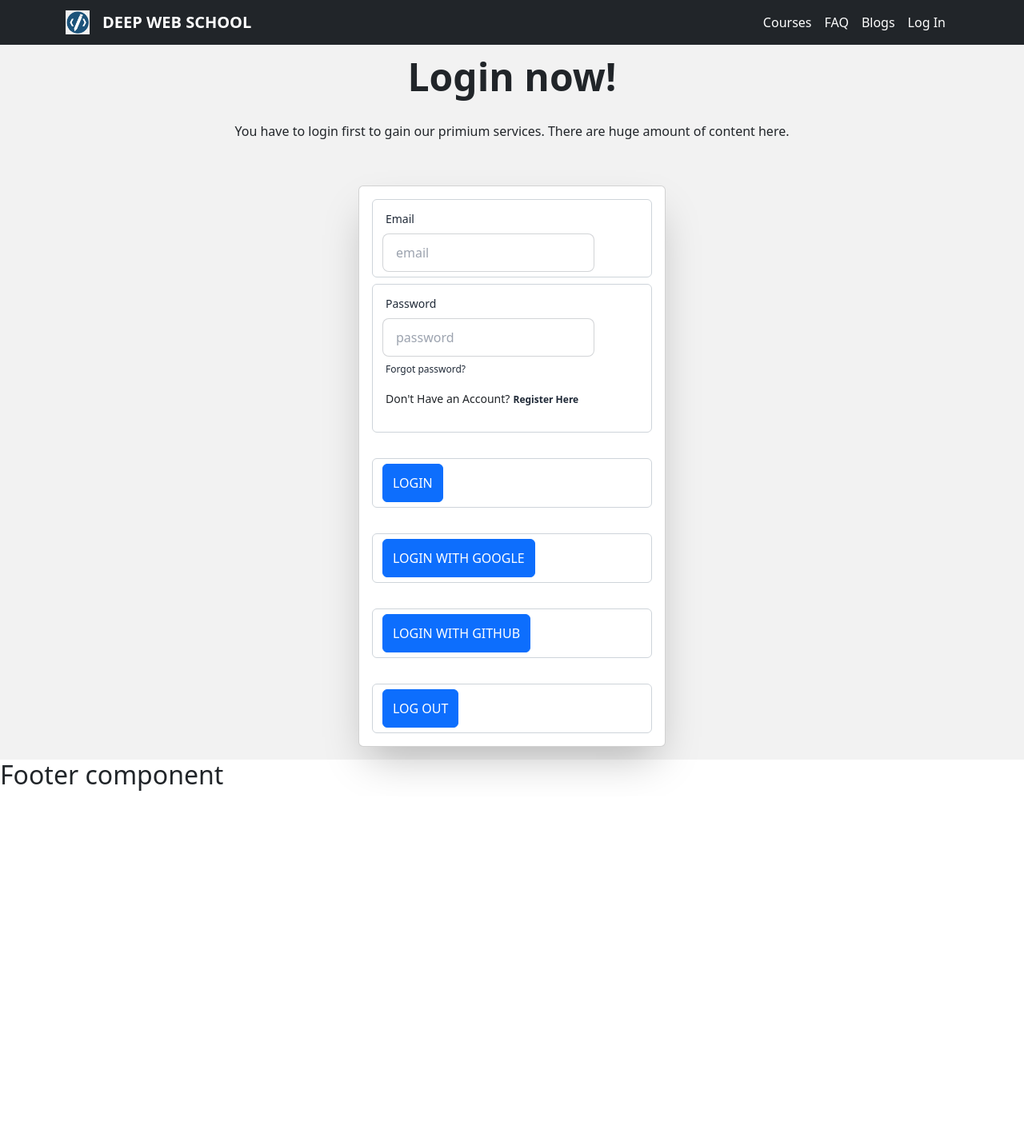
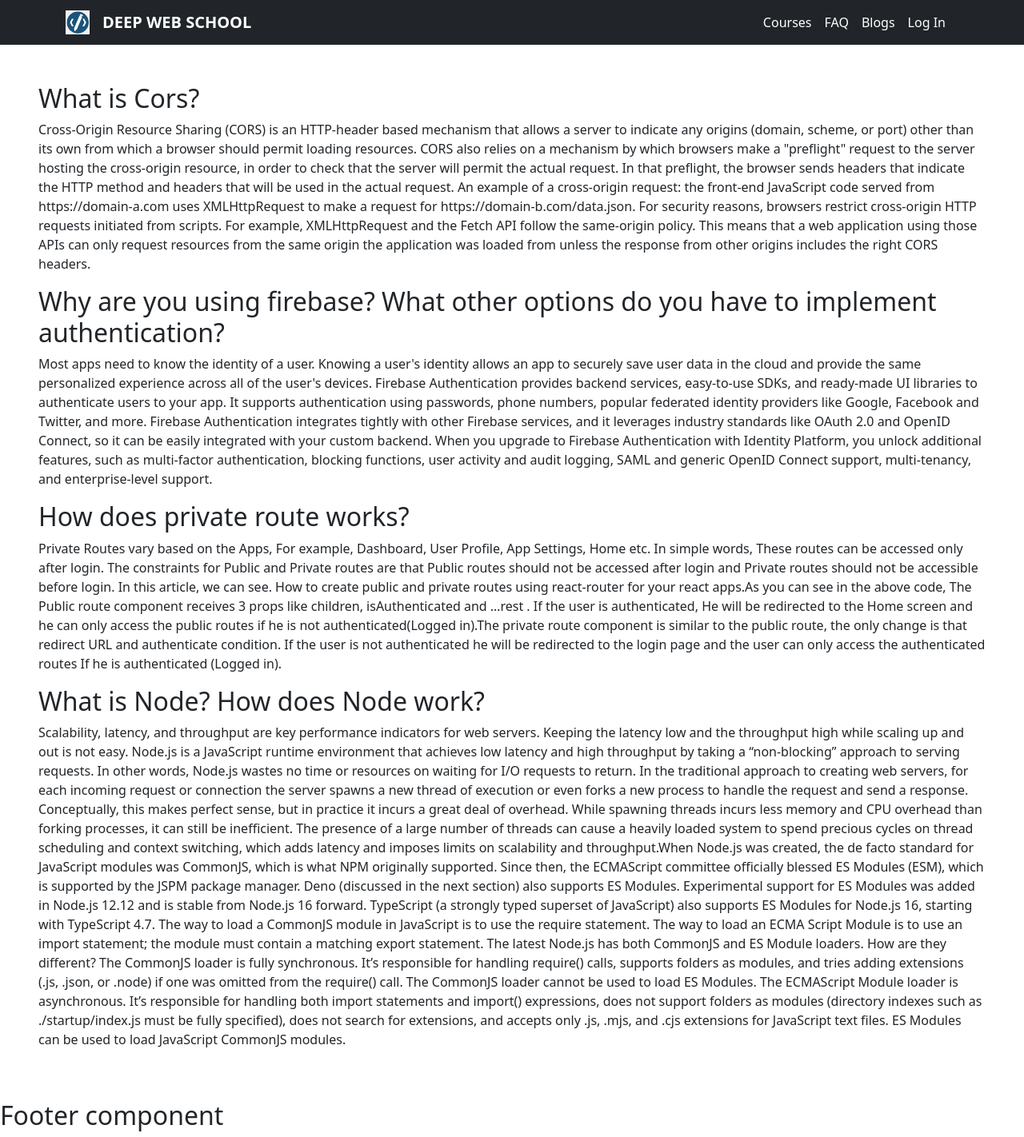
Before and after one commit to mdshakil-ctg/deep-web-school, a React (Create React App) app: page / in a window 1280 px wide. Shown: the whole page at 80% size. Before the commit the page ends 996 px from the top, so only its background shows below. Built offline with nearby package versions, Linux system fonts and the light colour scheme; no server answers.

Commit message:
blog section added

```diff
--- /dev/null
+++ b/src/PrivateRoute/PrivateRoute.js
@@ -0,0 +1,17 @@
+import React, { useContext } from 'react';
+import { Navigate, useLocation } from 'react-router-dom';
+import { AuthContext } from './../contexts/UserContext';
+
+const PrivateRoute = ({children}) => {
+   const {user} = useContext(AuthContext);
+   const location = useLocation();
+
+   if(!user){
+      return <Navigate to='/login' state={{from: location}} replace ></Navigate>
+   }
+
+      return children;
+
+};
+
+export default PrivateRoute;
--- /dev/null
+++ b/src/components/CheckOut/CheckOut.js
@@ -0,0 +1,14 @@
+import React from 'react';
+import { useLoaderData } from 'react-router-dom';
+
+const CheckOut = () => {
+   const data = useLoaderData();
+   const {name} = data ;
+   return (
+      <div>
+         <h1>this is private checkout page for: {name}</h1>
+      </div>
+   );
+};
+
+export default CheckOut;
--- a/src/components/CourseDetails/CourseDetails.js
+++ b/src/components/CourseDetails/CourseDetails.js
@@ -4,8 +4,7 @@
 import { Link } from 'react-router-dom';
 
 const CourseDetails = ({course}) => {
-   const {id, image_url, discription, name, price, ratings, students, instructor, course_id, details} = course;
-   console.log(course);
+   const { image_url, name, price, ratings, course_id, details} = course;
    return (
       <Card style={{ width: '18rem' }}>
       <Card.Img variant="top" src={image_url} alt='#' />
--- a/src/components/Header/Header.js
+++ b/src/components/Header/Header.js
@@ -10,8 +10,13 @@
 
 const Header = () => {
 
-    const {user} = useContext(AuthContext);
-    console.log(user);
+    const {user, logOut} = useContext(AuthContext);
+
+    const handleLogout = () =>{
+      logOut()
+      .then(result => console.log(result))
+      .catch(err => console.error(err))
+    }
    return (
       <Navbar collapseOnSelect expand="lg" bg="dark" variant="dark">
       <Container>
@@ -27,10 +32,17 @@
               <Link to='/blogs' className='text-decoration-none text-white'>Blogs</Link>
             </Nav>
             <Nav>
-              <Link to='/login' className='mx-3 text-decoration-none text-white'>Log In</Link>
+
+
             </Nav>
             {/* <img src={user.photoURL} alt=''></img> */}
             {/* <p>{user.displayName}</p> */}
+
+            {
+              user?.uid ? <Link onClick={handleLogout}>Log out</Link> : <Link to='/login' className='mx-3 text-decoration-none text-white'>Log In</Link>
+            }
+
+
           </Nav>
         </Navbar.Collapse>
       </Container>
--- /dev/null
+++ b/src/components/blogs/Blogs.js
@@ -0,0 +1,109 @@
+import React from "react";
+
+const Blogs = () => {
+  return (
+    <div className="p-5">
+      <h2>What is Cors?</h2>
+      <p>
+        Cross-Origin Resource Sharing (CORS) is an HTTP-header based mechanism
+        that allows a server to indicate any origins (domain, scheme, or port)
+        other than its own from which a browser should permit loading resources.
+        CORS also relies on a mechanism by which browsers make a "preflight"
+        request to the server hosting the cross-origin resource, in order to
+        check that the server will permit the actual request. In that preflight,
+        the browser sends headers that indicate the HTTP method and headers that
+        will be used in the actual request. An example of a cross-origin
+        request: the front-end JavaScript code served from https://domain-a.com
+        uses XMLHttpRequest to make a request for
+        https://domain-b.com/data.json. For security reasons, browsers restrict
+        cross-origin HTTP requests initiated from scripts. For example,
+        XMLHttpRequest and the Fetch API follow the same-origin policy. This
+        means that a web application using those APIs can only request resources
+        from the same origin the application was loaded from unless the response
+        from other origins includes the right CORS headers.
+      </p>
+
+      <h2>
+        Why are you using firebase? What other options do you have to implement
+        authentication?
+      </h2>
+      <p>
+        Most apps need to know the identity of a user. Knowing a user's identity
+        allows an app to securely save user data in the cloud and provide the
+        same personalized experience across all of the user's devices. Firebase
+        Authentication provides backend services, easy-to-use SDKs, and
+        ready-made UI libraries to authenticate users to your app. It supports
+        authentication using passwords, phone numbers, popular federated
+        identity providers like Google, Facebook and Twitter, and more. Firebase
+        Authentication integrates tightly with other Firebase services, and it
+        leverages industry standards like OAuth 2.0 and OpenID Connect, so it
+        can be easily integrated with your custom backend. When you upgrade to
+        Firebase Authentication with Identity Platform, you unlock additional
+        features, such as multi-factor authentication, blocking functions, user
+        activity and audit logging, SAML and generic OpenID Connect support,
+        multi-tenancy, and enterprise-level support.
+      </p>
+
+      <h2>How does private route works?</h2>
+      <p>
+        Private Routes vary based on the Apps, For example, Dashboard, User
+        Profile, App Settings, Home etc. In simple words, These routes can be
+        accessed only after login. The constraints for Public and Private routes
+        are that Public routes should not be accessed after login and Private
+        routes should not be accessible before login. In this article, we can
+        see. How to create public and private routes using react-router for your
+        react apps.As you can see in the above code, The Public route component
+        receives 3 props like children, isAuthenticated and …rest . If the user
+        is authenticated, He will be redirected to the Home screen and he can
+        only access the public routes if he is not authenticated(Logged in).The
+        private route component is similar to the public route, the only change
+        is that redirect URL and authenticate condition. If the user is not
+        authenticated he will be redirected to the login page and the user can
+        only access the authenticated routes If he is authenticated (Logged in).
+      </p>
+
+      <h2>What is Node? How does Node work?</h2>
+      <p>
+        Scalability, latency, and throughput are key performance indicators for
+        web servers. Keeping the latency low and the throughput high while
+        scaling up and out is not easy. Node.js is a JavaScript runtime
+        environment that achieves low latency and high throughput by taking a
+        “non-blocking” approach to serving requests. In other words, Node.js
+        wastes no time or resources on waiting for I/O requests to return. In
+        the traditional approach to creating web servers, for each incoming
+        request or connection the server spawns a new thread of execution or
+        even forks a new process to handle the request and send a response.
+        Conceptually, this makes perfect sense, but in practice it incurs a
+        great deal of overhead. While spawning threads incurs less memory and
+        CPU overhead than forking processes, it can still be inefficient. The
+        presence of a large number of threads can cause a heavily loaded system
+        to spend precious cycles on thread scheduling and context switching,
+        which adds latency and imposes limits on scalability and throughput.When
+        Node.js was created, the de facto standard for JavaScript modules was
+        CommonJS, which is what NPM originally supported. Since then, the
+        ECMAScript committee officially blessed ES Modules (ESM), which is
+        supported by the JSPM package manager. Deno (discussed in the next
+        section) also supports ES Modules. Experimental support for ES Modules
+        was added in Node.js 12.12 and is stable from Node.js 16 forward.
+        TypeScript (a strongly typed superset of JavaScript) also supports ES
+        Modules for Node.js 16, starting with TypeScript 4.7. The way to load a
+        CommonJS module in JavaScript is to use the require statement. The way
+        to load an ECMA Script Module is to use an import statement; the module
+        must contain a matching export statement. The latest Node.js has both
+        CommonJS and ES Module loaders. How are they different? The CommonJS
+        loader is fully synchronous. It’s responsible for handling require()
+        calls, supports folders as modules, and tries adding extensions (.js,
+        .json, or .node) if one was omitted from the require() call. The
+        CommonJS loader cannot be used to load ES Modules. The ECMAScript Module
+        loader is asynchronous. It’s responsible for handling both import
+        statements and import() expressions, does not support folders as modules
+        (directory indexes such as ./startup/index.js must be fully specified),
+        does not search for extensions, and accepts only .js, .mjs, and .cjs
+        extensions for JavaScript text files. ES Modules can be used to load
+        JavaScript CommonJS modules.
+      </p>
+    </div>
+  );
+};
+
+export default Blogs;
--- a/src/components/login/Login.js
+++ b/src/components/login/Login.js
@@ -1,10 +1,13 @@
 import React, { useContext } from 'react';
-import { Link } from 'react-router-dom';
+import { Link, useLocation, useNavigate } from 'react-router-dom';
 import { AuthContext } from './../../contexts/UserContext';
 
 const Login = () => {
 
-  const {loginWithGoogle, loginWithGithub, logOut} = useContext(AuthContext)
+  const navigate = useNavigate();
+  const location = useLocation();
+  const from = location?.state?.from?.pathname || '/';
+  const {loginWithGoogle, loginWithGithub, signIn, logOut, setLoding} = useContext(AuthContext)
 
   const handleLogin =(event) =>{
     event.preventDefault();
@@ -13,7 +16,18 @@
     const password = form.password.value;
     console.log(email, password)
 
-
+    signIn(email, password)
+    .then(result=>{
+      const user = result.user;
+      console.log(user);
+      if(user.email){
+        navigate(from, {replace:true})
+      }
+    })
+    .catch(error=>console.log(error))
+    .finally(() =>{
+      setLoding(false);
+    })
 
   }
 
@@ -35,9 +49,12 @@
     .catch(err => console.log(err))
   }
 
+
+
   const handleLogout = () =>{
     logOut()
-
+    .then(result => console.log(result))
+    .catch(err => console.error(err))
   }
 
    return (
@@ -70,7 +87,7 @@
           </label>
         </div>
         <div className="form-control mt-6">
-          <button type='submit' className="btn btn-primary">Login</button>
+          <button  type='submit' className="btn btn-primary">Login</button>
         </div>
         <div className="form-control mt-6">
           <button onClick={googleSignIn} className="btn btn-primary">Login with google</button>
--- a/src/components/singleCourse/SingleCourse.js
+++ b/src/components/singleCourse/SingleCourse.js
@@ -1,10 +1,10 @@
 import React from 'react';
-import { useLoaderData } from 'react-router-dom';
+import { useLoaderData, Link } from 'react-router-dom';
 
 const SingleCourse = () => {
    const course = useLoaderData();
    console.log(course);
-   const {image_url, name, price, ratings, students, instructor, discription} = course
+   const {course_id, image_url, name, price, ratings, students, instructor, discription} = course
    return (
       <div className='d-flex flex-col justify-center px-20'>
          <img  src={image_url} alt='course'></img>
@@ -14,7 +14,7 @@
          <p>{instructor}</p>
          <p>{ratings}</p>
          <p>{discription}</p>
-
+         <Link to={`/checkout/${course_id}`}><button>Premium access</button></Link>
       </div>
    );
 };
--- a/src/contexts/UserContext.js
+++ b/src/contexts/UserContext.js
@@ -1,6 +1,6 @@
 import React from 'react';
 import { createContext, useState, useEffect } from 'react';
-import {createUserWithEmailAndPassword, getAuth, GithubAuthProvider, onAuthStateChanged, signInWithPopup, signOut} from 'firebase/auth'
+import {createUserWithEmailAndPassword, getAuth, GithubAuthProvider, onAuthStateChanged, signInWithEmailAndPassword, signInWithPopup, signOut} from 'firebase/auth'
 import app from '../firebase/firebase.config';
 import { GoogleAuthProvider } from 'firebase/auth';
 
@@ -13,7 +13,6 @@
 const UserContext = ({children}) => {
 
    const [user, setUser] = useState({});
-   console.log(user);
    const [loading, setLoading] = useState(true);
 
    const createUser = (email, password) =>{
@@ -31,21 +30,30 @@
       return signInWithPopup(auth, githubProvider)
    }
 
+   const signIn =(email,password) =>{
+      setLoading(true);
+      return signInWithEmailAndPassword(auth, email, password)
+   }
+
    const logOut = () =>{
       setLoading(true);
       return signOut(auth);
    }
 
    useEffect(()=>{
-      const unsubscribe = onAuthStateChanged(auth, currenUser =>{
-         setUser(currenUser);
-         console.log('state changed user', currenUser)
+      const unsubscribe = onAuthStateChanged(auth, (currentUser) =>{
+         console.log('state changed user', currentUser)
+         if(currentUser === null){
+            setUser(currentUser);
+         }
          setLoading(false);
       })
-      return unsubscribe();
-   },[])
+      return () =>{
+         unsubscribe()
+      } ;
+   }, [])
 
-   const authInfo = {user, createUser, loginWithGoogle, loginWithGithub, logOut};
+   const authInfo = {user, setLoading, loading, createUser, loginWithGoogle, loginWithGithub, signIn, logOut};
    return (
       <AuthContext.Provider value={authInfo}>
          {children}
--- a/src/routes/routes.js
+++ b/src/routes/routes.js
@@ -1,6 +1,9 @@
+import Blogs from "../components/blogs/Blogs";
+import CheckOut from "../components/CheckOut/CheckOut";
 import Login from "../components/login/Login";
 import Register from "../components/Register/Register";
 import SingleCourse from "../components/singleCourse/SingleCourse";
+import PrivateRoute from "../PrivateRoute/PrivateRoute";
 import Courses from './../components/Courses/Courses';
 
 const { createBrowserRouter } = require("react-router-dom");
@@ -14,7 +17,7 @@
       children:[
          {
             path: '/',
-            element: <Login></Login>
+            element: <Blogs></Blogs>
          },
          {
             path:'/login',
@@ -30,9 +33,18 @@
             loader: () => fetch('http://localhost:5000/courses')
          },
          {
+            path: '/blogs',
+            element: <Blogs></Blogs>
+         },
+         {
             path: '/:id',
             element: <SingleCourse></SingleCourse>,
             loader: ({params}) =>fetch(`http://localhost:5000/${params.id}`)
+         },
+         {
+            path:'/checkout/:id',
+            element: <PrivateRoute><CheckOut></CheckOut></PrivateRoute>,
+            loader: ({params}) =>fetch (`http://localhost:5000/${params.id}`)
          }
       ]
    },
```
